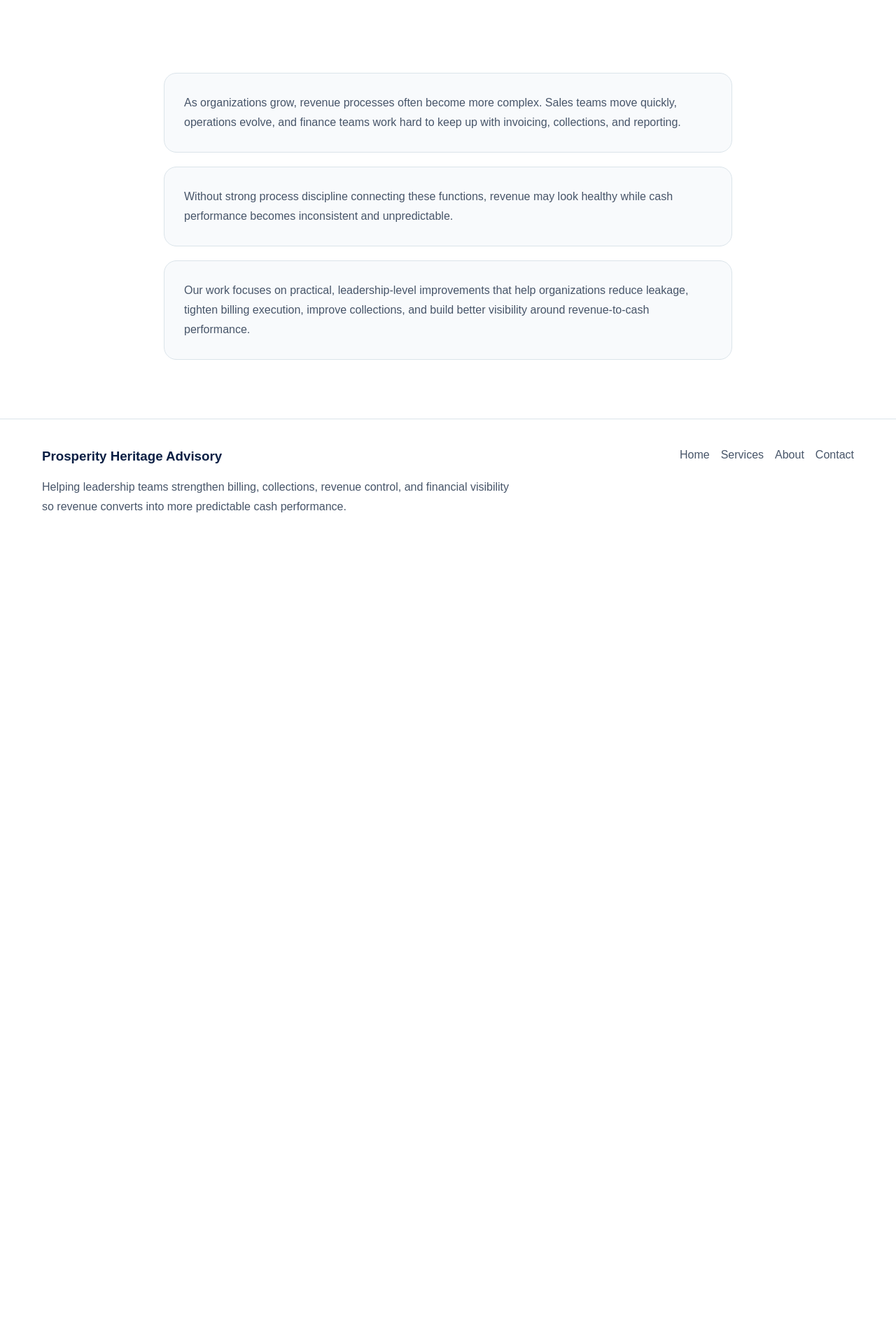
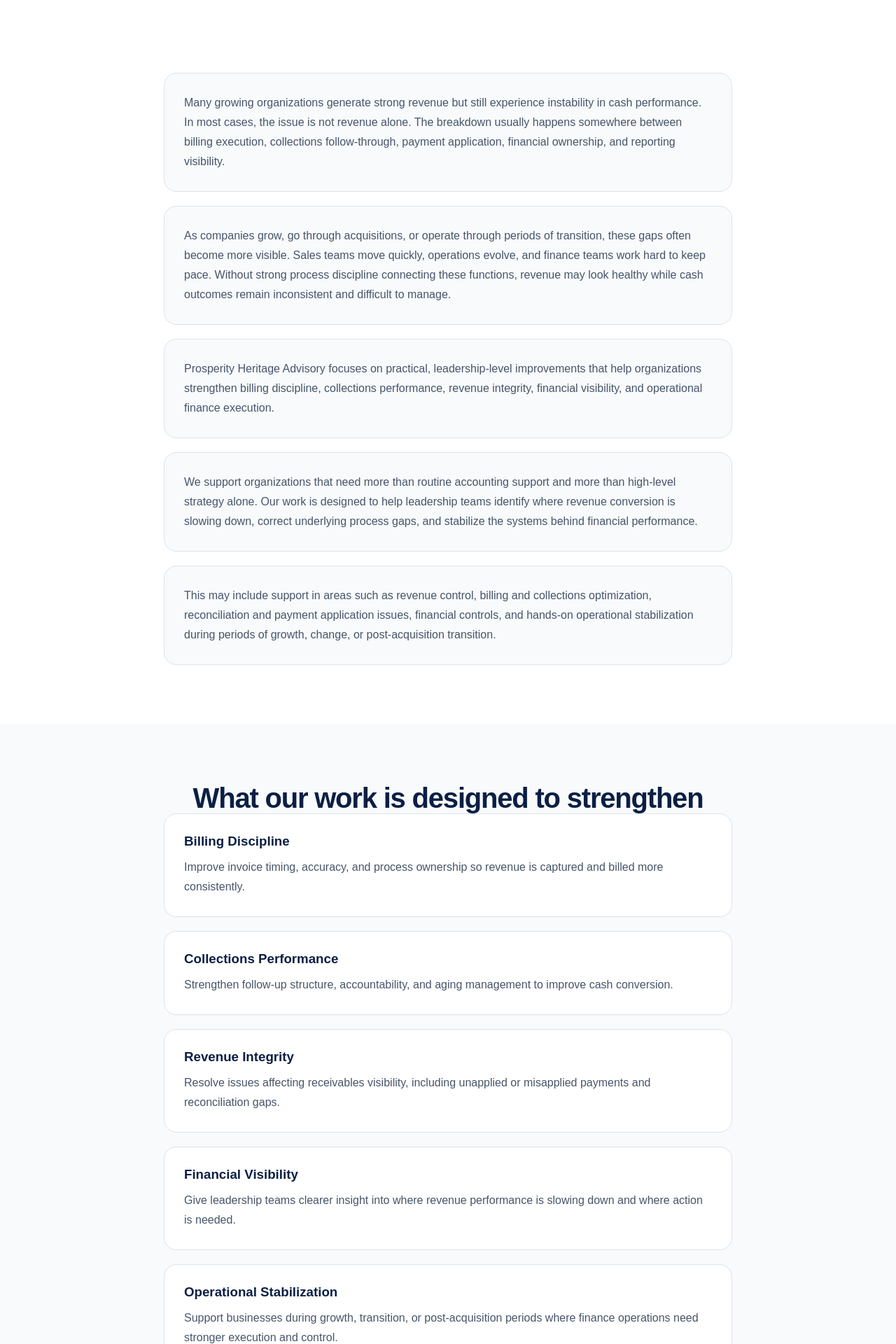
Before and after one commit to pjechete/prosperity-heritage-Advisory-Services, a Next.js app: page /about in a window 1280 px wide. Shown: the part 580-2500 px from the top of the page at 70% size. Before the commit the page ends 1376 px from the top, so only its background shows below. Built offline with nearby package versions, Linux system fonts and the light colour scheme.

Commit message:
Update page.tsx

```diff
--- a/src/app/about/page.tsx
+++ b/src/app/about/page.tsx
@@ -1,5 +1,6 @@
 import Navbar from '../components/Navbar'
 import Footer from '../components/Footer'
+import Link from 'next/link'
 
 export default function AboutPage() {
   return (
@@ -13,7 +14,8 @@ export default function AboutPage() {
 
           <p>
             Prosperity Heritage Advisory helps leadership teams strengthen the
-            processes behind billing, collections, revenue control, and cash performance.
+            operational and financial systems that convert revenue into more
+            predictable cash performance.
           </p>
         </div>
       </section>
@@ -23,26 +25,119 @@ export default function AboutPage() {
           <div className="content-stack">
             <div className="card-gray">
               <p>
-                As organizations grow, revenue processes often become more complex.
-                Sales teams move quickly, operations evolve, and finance teams work hard
-                to keep up with invoicing, collections, and reporting.
+                Many growing organizations generate strong revenue but still
+                experience instability in cash performance. In most cases, the
+                issue is not revenue alone. The breakdown usually happens
+                somewhere between billing execution, collections follow-through,
+                payment application, financial ownership, and reporting visibility.
               </p>
             </div>
 
             <div className="card-gray">
               <p>
-                Without strong process discipline connecting these functions, revenue may
-                look healthy while cash performance becomes inconsistent and unpredictable.
+                As companies grow, go through acquisitions, or operate through
+                periods of transition, these gaps often become more visible.
+                Sales teams move quickly, operations evolve, and finance teams
+                work hard to keep pace. Without strong process discipline
+                connecting these functions, revenue may look healthy while cash
+                outcomes remain inconsistent and difficult to manage.
               </p>
             </div>
 
             <div className="card-gray">
               <p>
-                Our work focuses on practical, leadership-level improvements that help
-                organizations reduce leakage, tighten billing execution, improve collections,
-                and build better visibility around revenue-to-cash performance.
+                Prosperity Heritage Advisory focuses on practical,
+                leadership-level improvements that help organizations strengthen
+                billing discipline, collections performance, revenue integrity,
+                financial visibility, and operational finance execution.
               </p>
             </div>
+
+            <div className="card-gray">
+              <p>
+                We support organizations that need more than routine accounting
+                support and more than high-level strategy alone. Our work is
+                designed to help leadership teams identify where revenue
+                conversion is slowing down, correct underlying process gaps, and
+                stabilize the systems behind financial performance.
+              </p>
+            </div>
+
+            <div className="card-gray">
+              <p>
+                This may include support in areas such as revenue control, billing
+                and collections optimization, reconciliation and payment
+                application issues, financial controls, and hands-on operational
+                stabilization during periods of growth, change, or post-acquisition
+                transition.
+              </p>
+            </div>
+          </div>
+        </div>
+      </section>
+
+      <section className="section section-light">
+        <div className="container narrow">
+          <h2 className="section-title">What our work is designed to strengthen</h2>
+
+          <div className="content-stack">
+            <div className="card">
+              <h3>Billing Discipline</h3>
+              <p>
+                Improve invoice timing, accuracy, and process ownership so
+                revenue is captured and billed more consistently.
+              </p>
+            </div>
+
+            <div className="card">
+              <h3>Collections Performance</h3>
+              <p>
+                Strengthen follow-up structure, accountability, and aging
+                management to improve cash conversion.
+              </p>
+            </div>
+
+            <div className="card">
+              <h3>Revenue Integrity</h3>
+              <p>
+                Resolve issues affecting receivables visibility, including
+                unapplied or misapplied payments and reconciliation gaps.
+              </p>
+            </div>
+
+            <div className="card">
+              <h3>Financial Visibility</h3>
+              <p>
+                Give leadership teams clearer insight into where revenue
+                performance is slowing down and where action is needed.
+              </p>
+            </div>
+
+            <div className="card">
+              <h3>Operational Stabilization</h3>
+              <p>
+                Support businesses during growth, transition, or
+                post-acquisition periods where finance operations need stronger
+                execution and control.
+              </p>
+            </div>
+          </div>
+        </div>
+      </section>
+
+      <section className="cta-band">
+        <div className="container narrow">
+          <h2>Let’s strengthen the systems behind cash performance</h2>
+          <p>
+            If your organization is dealing with delayed invoicing, collections
+            inconsistency, reconciliation issues, weak visibility, or financial
+            strain during a transition period, Prosperity Heritage Advisory can help.
+          </p>
+
+          <div className="button-row center-buttons">
+            <Link href="/contact" className="btn-secondary">
+              Book a Consultation
+            </Link>
           </div>
         </div>
       </section>
```
